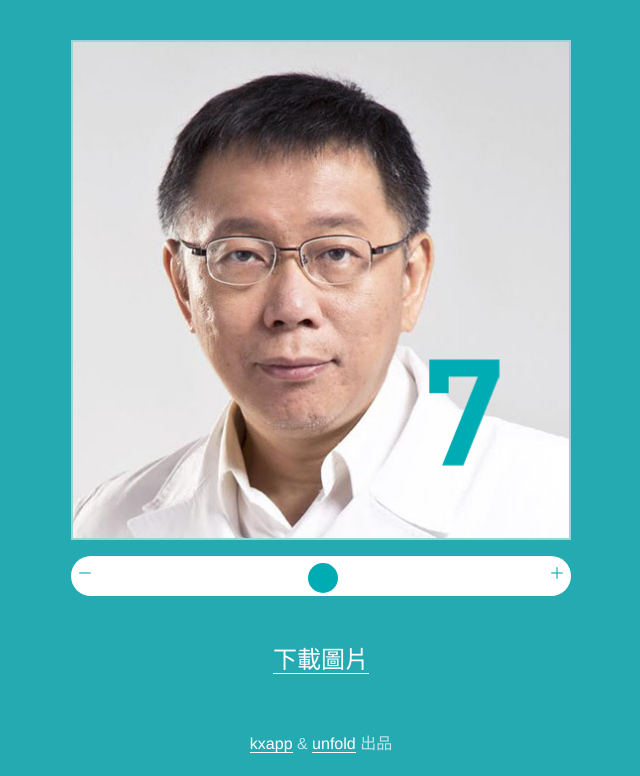
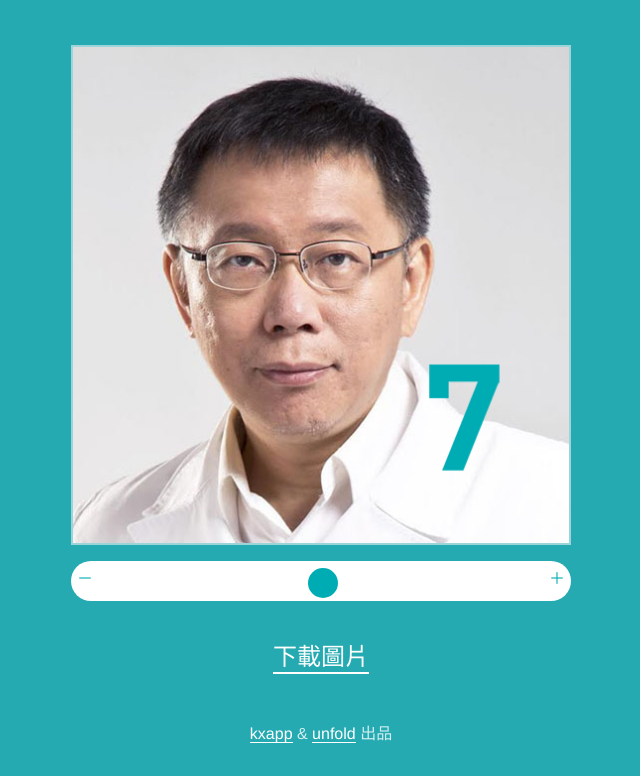
Before and after one commit to fripig/twstreet, a plain HTML site: page index.html in a window 1280 px wide. Shown: the part 488-1264 px from the top of the page, without its empty margins (319-959 px from the left). Drawn offline with nearby package versions, Linux system fonts and the light colour scheme.

Commit message:
修改顏色與按鈕

```diff
--- a/index.html
+++ b/index.html
@@ -108,7 +108,7 @@
       </div><!-- preview end -->
 
       <div id="formbuttons" class="control-box text-center">
-        <h2><a href="#" id="normalSubmit">下載圖片</a></h2>
+        <button href="#" id="normalSubmit">下載圖片</button>
       </div>
 
       <div class="left-bottom-corner"><div class="fb-like-box" data-href="https://www.facebook.com/kxgen" data-colorscheme="light" data-show-faces="false" data-header="false" data-stream="false" data-show-border="false"></div></div>
--- a/sass/all.scss
+++ b/sass/all.scss
@@ -30,3 +30,15 @@
 #formbuttons {
   margin-top: 6em;
 }
+
+#normalSubmit {
+  padding: 0;
+  margin: 0;
+  border: none;
+  background-color: transparent;
+  color: white;
+  border-bottom: 2px solid white;
+  font-size: 24px;
+  font-weight: normal;
+  line-height: 1.3;
+}
--- a/sass/config/_color.scss
+++ b/sass/config/_color.scss
@@ -11,7 +11,7 @@ $main-color-dark     : darken($main-color, 10%);
 $background-color : $white;
 
 // text color
-$text-black         : rgba(white,.7);
+$text-black         : rgba(white,.8);
 $text-black-light   : #999;
 $text-gray          : #8A8A8A;
 $text-gray-light    : lighten($text-gray, 10%);
```
Also changed, not shown: stylesheets/all.css.
